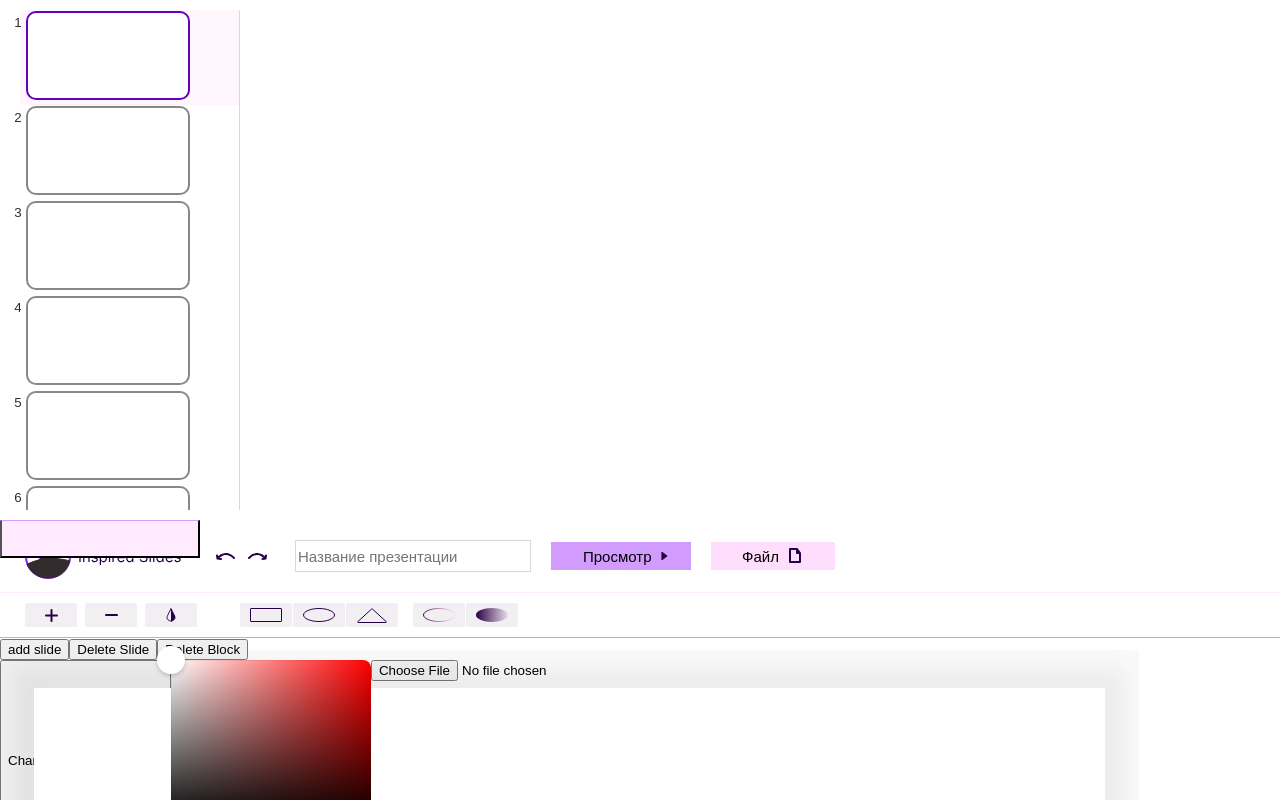
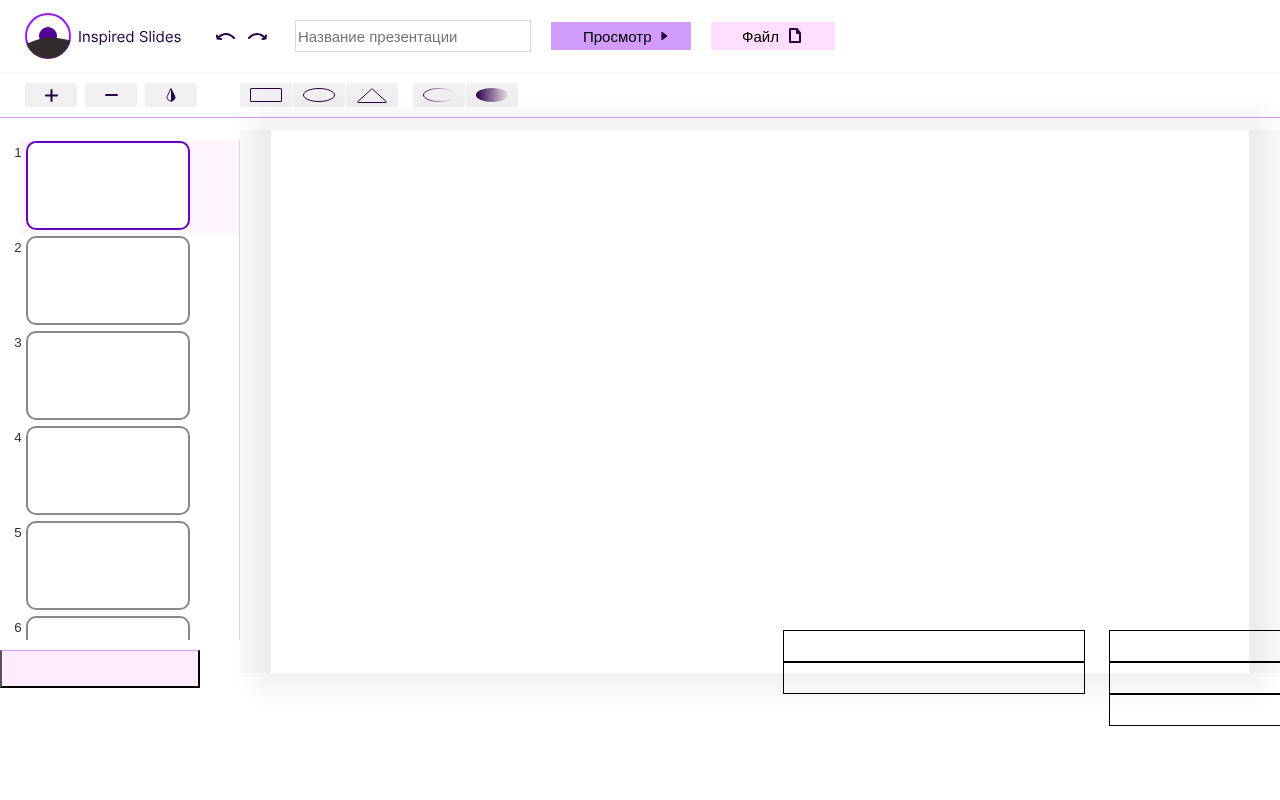
Before and after one commit to akatobis/ISlides, a React (Create React App) app in the folder lab4/my-app/: page / in a window 1280 px wide. Built offline with nearby package versions, Linux system fonts and the light colour scheme.

Commit message:
добавил пару вьюх для инструментов

```diff
--- a/lab4/my-app/package.json
+++ b/lab4/my-app/package.json
@@ -16,7 +16,8 @@
     "react": "^18.2.0",
     "react-colorful": "^5.6.1",
     "react-dom": "^18.2.0",
-    "react-scripts": "5.0.1",
+    "react-draggable": "^4.4.5",
+    "react-scripts": "^5.0.1",
     "typescript": "^4.9.3",
     "uuid": "^9.0.0",
     "web-vitals": "^2.1.4"
--- a/lab4/my-app/src/App.css
+++ b/lab4/my-app/src/App.css
@@ -3,3 +3,7 @@
     width: 100vw;
     height: 100vh;
 }
+
+.bebra {
+    display: flex;
+}
--- a/lab4/my-app/src/App.tsx
+++ b/lab4/my-app/src/App.tsx
@@ -18,8 +18,9 @@ function App(props: AppProps) {
 
     return (
         <div className="app">
+            <ToolsPanel/>
+            <div className="bebra">
                 <Navigation presentationMaker={props.presentationMaker}/>
-            <ToolsPanel/>
                 <div className={styles.workZone}>
                     {slides.map(slide => {
                         if (slide.id === idCurrSlide) {
@@ -33,6 +34,7 @@ function App(props: AppProps) {
                     })}
                 </div>
             </div>
+        </div>
     );
 }
 
--- a/lab4/my-app/src/components/ToolsPanel/ToolsPanel.tsx
+++ b/lab4/my-app/src/components/ToolsPanel/ToolsPanel.tsx
@@ -66,7 +66,7 @@ function ToolsPanel() {
                 <button className={[styles.slideButtons, styles.ellipseBorder].join(" ")}></button>
                 <button className={[styles.slideButtons, styles.ellipseFill].join(" ")}></button>
             </div>
-            <button className={styles.button} onClick={() => {
+            {/*<button className={styles.button} onClick={() => {
                 dispatch(addNewSlide, '')
             }}>add slide
             </button>
@@ -129,7 +129,7 @@ function ToolsPanel() {
                     dispatch(changeColorFigure, {colorBorder: colorFigureBorder})
                 }}
             >Change Border Color
-            </button>
+            </button>*/}
 
         </div>
     )
--- a/lab4/my-app/tsconfig.json
+++ b/lab4/my-app/tsconfig.json
@@ -18,7 +18,7 @@
     "resolveJsonModule": true,
     "isolatedModules": true,
     "noEmit": true,
-    "jsx": "react-jsx"
+    "jsx": "preserve"
   },
   "include": [
     "src"
```
Also changed, not shown: 1 other file (tests, documents, lock files or other folders). Lines whose indentation alone changed are shown as unchanged.
